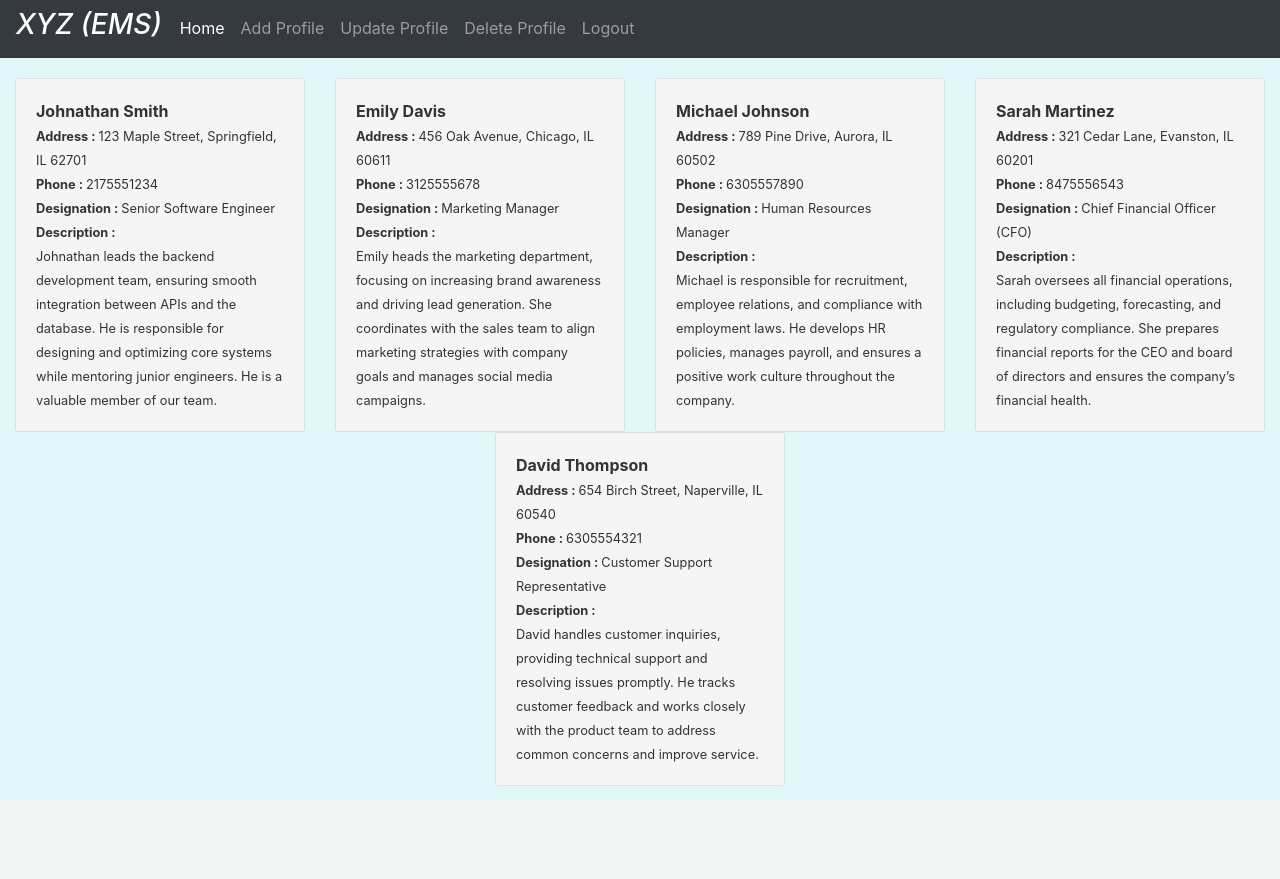
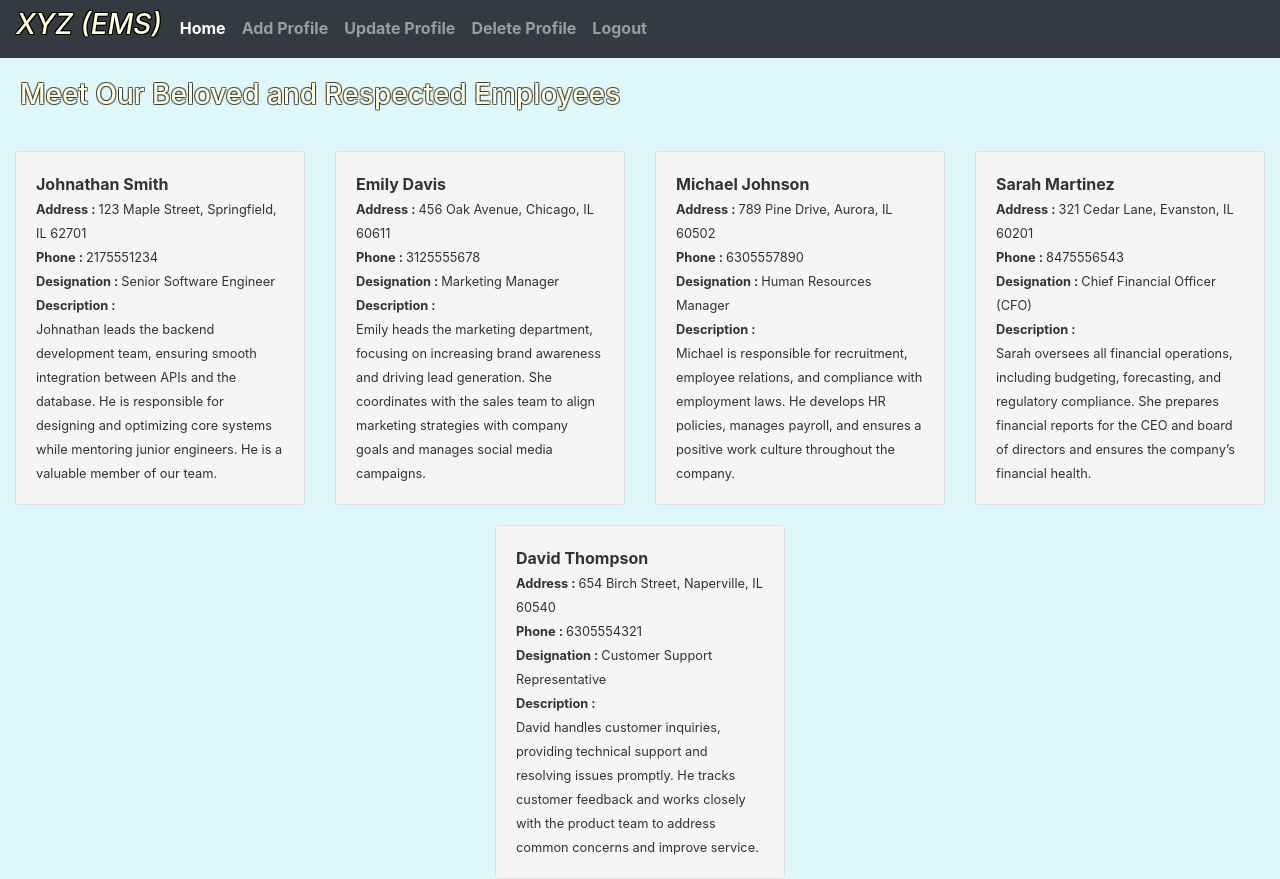
Before and after one commit to RageebRidwan/Employee-Management-System, a Django app: page /home/ in a window 1280 px wide. Before the commit the page ends 800 px from the top, so only its background shows below. Run offline with Django 5.2, Linux system fonts and the light colour scheme; a user stored in the database is signed in; data comes from the database, SQL or seed files in the repository; both versions use the stored data as it was after the commit.

Commit message:
final commit

```diff
--- a/templates/base.html
+++ b/templates/base.html
@@ -28,33 +28,43 @@
       <div class="collapse navbar-collapse" id="navbarSupportedContent">
         <ul class="navbar-nav mr-auto">
           <li class="text-white bg-dark" style="margin-right: 10px">
-            <h3><i>XYZ (EMS)</i></h3>
+            <h3
+              style="
+                color: #ffffe0;
+                text-shadow: -1px -1px 0 black, 1px -1px 0 black,
+                  -1px 1px 0 black, 1px 1px 0 black;
+              "
+            >
+              <i>XYZ (EMS)</i>
+            </h3>
           </li>
           {% if not request.user.is_authenticated %}
           <li class="nav-item">
-            <a class="nav-link" href="{% url 'entry' %}">Reg/Login</a>
+            <a class="nav-link" href="{% url 'entry' %}"><b>Reg/Login</b></a>
           </li>
           {% else %}
           <li class="nav-item active">
             <a class="nav-link" href="{% url 'home' %}"
-              >Home <span class="sr-only">(current)</span></a
+              ><b>Home </b><span class="sr-only">(current)</span></a
             >
           </li>
           <li class="nav-item">
-            <a class="nav-link" href="{% url 'add_profile' %}">Add Profile</a>
+            <a class="nav-link" href="{% url 'add_profile' %}"
+              ><b>Add Profile</b></a
+            >
           </li>
           <li class="nav-item">
             <a class="nav-link" href="{% url 'update_profile'%}"
-              >Update Profile</a
+              ><b>Update Profile</b></a
             >
           </li>
           <li class="nav-item">
             <a class="nav-link" href="{% url 'delete_profile'%}"
-              >Delete Profile</a
+              ><b>Delete Profile</b></a
             >
           </li>
           <li class="nav-item">
-            <a class="nav-link" href="{% url 'logout' %}">Logout</a>
+            <a class="nav-link" href="{% url 'logout' %}"><b>Logout</b></a>
           </li>
           {% endif %}
         </ul>
--- a/templates/entry.html
+++ b/templates/entry.html
@@ -4,17 +4,19 @@
   style="margin-top: 100px"
 >
   <div class="card">
-    <div class="card-body text-center" style="background-color: #f5f5f5">
+    <div class="card-body text-center" style="background-color: #ffffe0">
       <h5 class="card-title">
         Welcome to XYZ - Employee Management System Website!
       </h5>
       <h6 class="card-subtitle mb-2 text-muted">We're glad you're here</h6>
+      {% if not request.user.is_authenticated %}
       <p class="card-text">
         Get started by registering or logging in to explore our platform.
       </p>
 
       <a href="{% url 'register' %}" class="btn btn-primary m-2">Register</a>
       <a href="{% url 'login' %}" class="btn btn-warning m-2">Login</a>
+      {% endif %}
     </div>
   </div>
 </div>
--- a/templates/home.html
+++ b/templates/home.html
@@ -1,8 +1,19 @@
 {% extends 'base.html'%} {% block content %}
+<div
+  style="
+    margin-left: 20px;
+    margin-top: 20px;
+    color: #ffffe0;
+    text-shadow: -1px -1px 0 rgba(0, 0, 0, 0.5), 1px -1px 0 rgba(0, 0, 0, 0.5),
+      -1px 1px 0 rgba(0, 0, 0, 0.5), 1px 1px 0 rgba(0, 0, 0, 0.5);
+  "
+>
+  <h3>Meet Our Beloved and Respected Employees</h3>
+</div>
 <div class="d-flex flex-wrap justify-content-center" style="margin-top: 20px">
   {% for p in data %}
   <div class="col-sm-3">
-    <div class="card">
+    <div class="card" style="margin-top: 20px">
       <div class="card-body" style="background-color: #f5f5f5; color: #333333">
         <large class="card-title"><b>{{p.name}}</b></large>
         <br /><small><b>Address : </b>{{p.address}}</small> <br /><small
```
Also changed, not shown: db.sqlite3.
